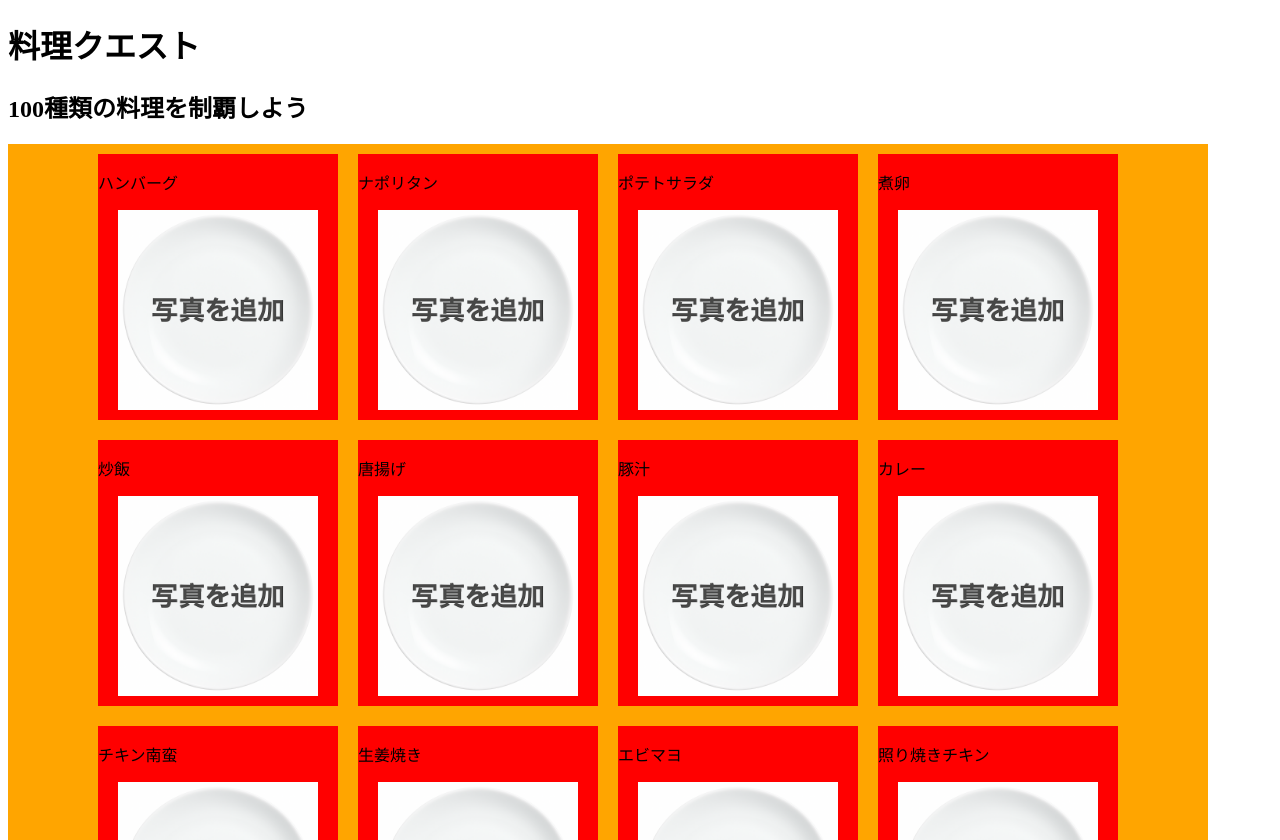
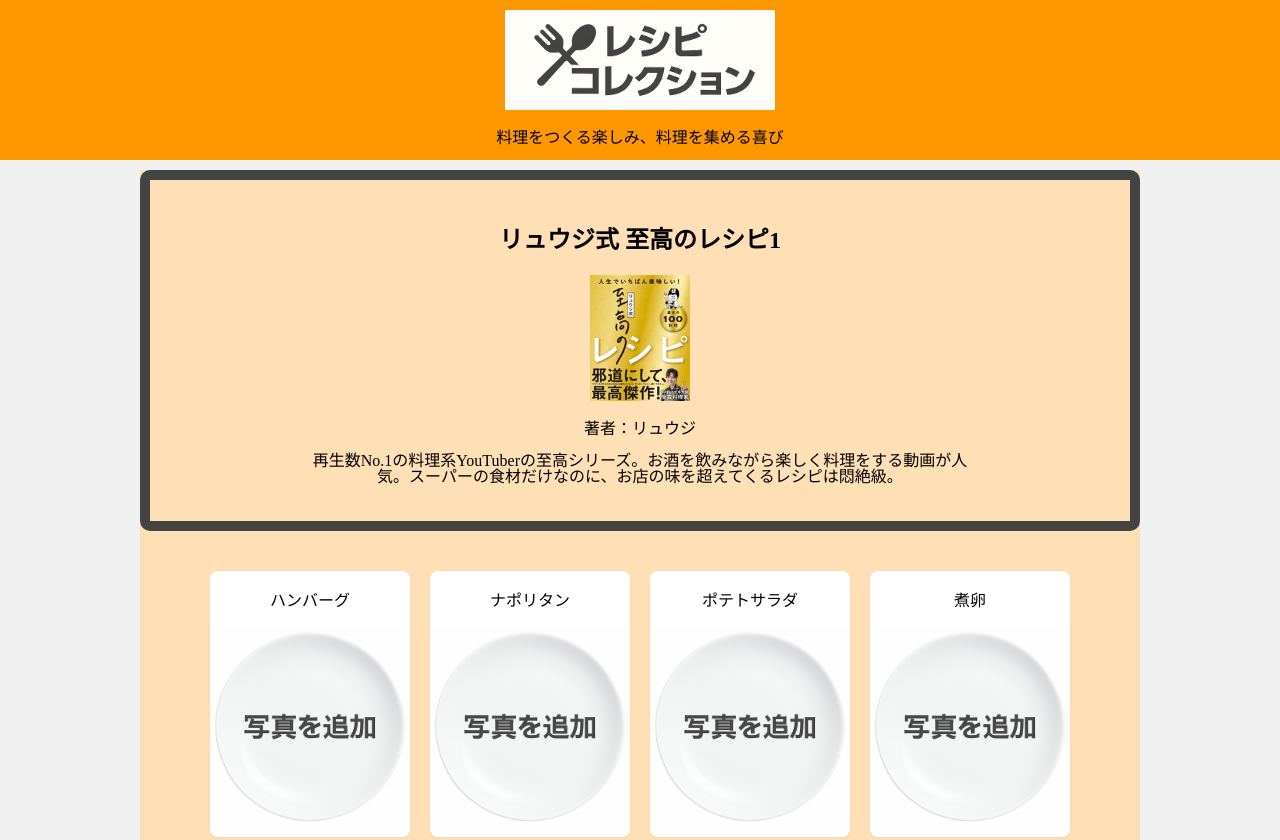
Before and after one commit to Masahiko-Les/Kadai03_RecipeCollection, a plain HTML site: page test.html in a window 1280 px wide. Shown: the top 840 px of the page. Drawn offline with Linux system fonts and the light colour scheme.

Commit message:
構造や色の修正、ファイルの読み取り

```diff
--- a/css/test.css
+++ b/css/test.css
@@ -1,6 +1,53 @@
+body{
+    width: 100%;
+    background-color: #f0f0f0;
+    margin: 0;
+    padding: 0;
+}
+header{
+    width: 100%;
+    height: 150px;
+    background-color: #ff9800;
+    text-align: center;
+    padding-bottom: 10px;
+    margin-bottom: 10px;
+}
+
+#logo_img{
+    height: 100px;
+    margin: 10px auto;
+}
+
+main{
+    width: 1000px;
+    margin: 0 auto;
+    background: #ffe0b6;
+}
+
+#book_tilte{
+    background-color:#ffe0b6 ;
+    padding: 20px;
+    text-align: center;
+    border: #444444 10px solid;
+    border-radius: 10px;
+    margin-bottom: 30px;
+}
+#title_img{
+    width: 100px;
+}
+
+.title_info{
+    width: 70%;
+    text-align: center;
+    margin: 0 auto;
+    line-height: 1.0;
+}
+
+
+
 #item_box_field{
-    width: 1200px;
-    background-color: orange;
+    width: 100%;
+    /* background-color: #ffe0b6; */
     display: flex;
     justify-content: center;
     align-items: center;
@@ -8,10 +55,15 @@
 }
 
 .item_box{
-    background-color: red;
+    background-color: #fff;
     width: 20%;
     margin: 10px;
+    text-align: center;
+    border: 1px solid var(--border-color);
+    border-radius: 8px;
+    box-shadow: 0 1px 4px rgba(0,0,0,0.03);
 }
+
 .item_image{
     background-color: #ddd;
     width: 200px;
@@ -23,3 +75,12 @@
     height: auto;
     display: block;
 }
+
+
+footer{
+    width: 100%;
+    height: 50px;
+    background-color: #ff9800;
+    text-align: center;
+    margin-top: 10px;
+}
--- a/js/test.js
+++ b/js/test.js
@@ -1,4 +1,3 @@
-
 //リュウジの至高のレシピ100(1)
 const Ryuuji_sikou_recipe100_1 = [
   "ハンバーグ", "ナポリタン", "ポテトサラダ", "煮卵", "炒飯", "唐揚げ", "豚汁", "カレー",
@@ -7,7 +6,8 @@ const Ryuuji_sikou_recipe100_1 = [
   "豚キムチ", "冷しゃぶ","チンジャオロース", "黒酢豚"
 ]
 
-
+// HTMLの要素を生成して追加する
+$("#item_box_field").empty(); // 既存の内容をクリア
 for (let i = 0; i < Ryuuji_sikou_recipe100_1.length; i++) {
     // ここでRyuuji_sikou_recipe100_1の各要素を使ってHTMLを生成
     const title = Ryuuji_sikou_recipe100_1[i];
@@ -28,29 +28,29 @@ for (let i = 0; i < Ryuuji_sikou_recipe100_1.length; i++) {
     $("#item_box_field").append(html);
 }
 
+// 画像クリックイベント
+$(".item_image img").on("click", function() {
+    //ファイル選択ダイアログを開く
+    const fileInput = $('<input type="file" accept="image/*" style="display:none">');
+    $(this).after(fileInput);
+    fileInput.trigger('click');
+    fileInput.on('change', (e) => {
+        const file = e.target.files[0];
+        if (file) {
+            const reader = new FileReader();
+            reader.onload = (event) => {
+                $(this).attr('src', event.target.result);
+                // 必要ならlocalStorageへの保存処理もここに追加
+                localStorage.setItem('customImage', event.target.result);
+            };
+            reader.readAsDataURL(file);
+        }
+        fileInput.remove();
+    });
+});
 
-
-
-// const itemBoxField = document.querySelector('.item_box_field');
-// for (let i = 0; i < Ryuuji_sikou_recipe100_1.length; i++) {
-//     const itemBox = document.createElement('div');
-//     itemBox.className = 'item_box';
-
-//     const itemText = document.createElement('div');
-//     itemText.className = 'item_text';
-//     const p = document.createElement('p');
-//     p.textContent = Ryuuji_sikou_recipe100_1[i];
-//     itemText.appendChild(p);
-
-//     const itemImage = document.createElement('div');
-//     itemImage.className = 'item_image';
-//     const img = document.createElement('img');
-//     img.src = 'img/osara_text.png';
-//     img.alt = '';
-//     itemImage.appendChild(img);
-
-//     itemBox.appendChild(itemText);
-//     itemBox.appendChild(itemImage);
-
-//     itemBoxField.appendChild(itemBox);
-// }
+// 画像の初期表示
+const savedImage = localStorage.getItem('customImage');
+if (savedImage) {
+    $(".item_image img").attr('src', savedImage);
+}
--- a/test.html
+++ b/test.html
@@ -1,31 +1,46 @@
 <!DOCTYPE html>
-<html lang="en">
+<html」」 lang="en">
 <head>
     <meta charset="UTF-8">
     <meta name="viewport" content="width=device-width, initial-scale=1.0">
     <script src="js/jquery-2.1.3.min.js"></script>
     <link rel="stylesheet" href="css/test.css">
-    <title>Document</title>
+    <title>レシピコレクション</title>
 </head>
 <body>
-
-<h1>料理クエスト</h1>
-<h2>100種類の料理を制覇しよう</h2>
-
+<header>
+    <img id="logo_img" src="img/logo1vs3.png" alt="レシピコレクション">
+    <div>料理をつくる楽しみ、料理を集める喜び</div>
+</header>
 <main>
-
-<div id="item_box_field">
-
-<!-- ここはJSでitem_boxを追加する -->
-
-</div>
-
-
+    <div id="book_tilte">
+        <h2>リュウジ式 至高のレシピ1</h2>
+        <div>
+            <a href="https://www.amazon.co.jp/%E3%83%AA%E3%83%A5%E3%82%A6%E3%82%B8%E5%BC%8F%E8%87%B3%E9%AB%98%E3%81%AE%E3%83%AC%E3%82%B7%E3%83%94-%E4%BA%BA%E7%94%9F%E3%81%A7%E3%81%84%E3%81%A1%E3%81%B0%E3%82%93%E7%BE%8E%E5%91%B3%E3%81%97%E3%81%84-%E5%9F%BA%E6%9C%AC%E3%81%AE%E6%96%99%E7%90%86100-%E3%83%AA%E3%83%A5%E3%82%A6%E3%82%B8/dp/4909044345/">
+                <img id="title_img" src="img/ryuuji_book1.jpg" alt="ryuuji_book1">
+            </a>
+        </div>
+        <div class="title_info">
+            <p>著者：リュウジ</p>
+            <p>再生数No.1の料理系YouTuberの至高シリーズ。お酒を飲みながら楽しく料理をする動画が人気。スーパーの食材だけなのに、お店の味を超えてくるレシピは悶絶級。</p>
+        </div>
+    </div>
+    <div id="item_box_field">
+        <!-- ここはJSで以下のitem_boxを追加する -->
+        <!-- <div class="item_box">
+            <div class="item_text">
+                <p>${title}</p>
+            </div>
+            <div class="item_image">
+                <img src="${imageData}" alt="空のお皿">
+            </div>
+        </div> -->
+    </div>
 </main>
 <footer>
-    料理クエスト(c)
+    レシピコレクション(c)2025
 </footer>
 
 <script src="js/test.js"></script>
 </body>
-</html>
+</html」」
```
Also changed, not shown: img/logo1.png (added), img/logo1vs3.png (added), img/ryuuji_book1.jpg (added), 1 other file.
